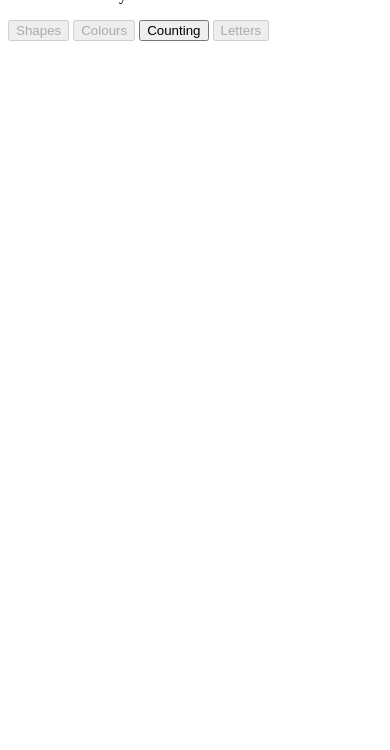
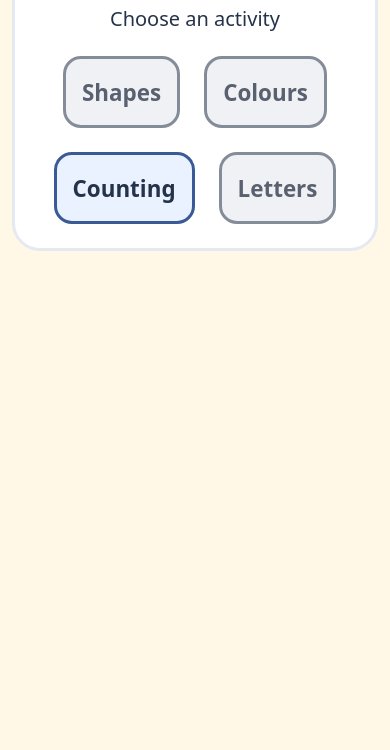
Before and after one commit to TatevikTadevosyan86/Laboration-3-QuizApp, a website built with Vite: page index.html in a window 390 px wide. Shown: the part 94-844 px from the top of the page. Built offline with nearby package versions, Linux system fonts and the light colour scheme.

Commit message:
Style learning screens with large buttons and responsive layout

```diff
--- a/index.html
+++ b/index.html
@@ -1,6 +1,7 @@
 <!doctype html>
 <html lang="en">
-  <head>
+  <head >
+    <link rel="stylesheet" href="/styles.css">
     <meta charset="UTF-8">
     <meta name="viewport" content="width=device-width, initial-scale=1">
     <title>Learn & Play</title>
--- /dev/null
+++ b/styles.css
@@ -0,0 +1,125 @@
+* {
+  box-sizing: border-box;
+}
+
+body {
+  margin: 0;
+  min-height: 100vh;
+  padding: 24px;
+  background: #fff8e7;
+  color: #24324a;
+  font-family: system-ui, sans-serif;
+}
+
+#app {
+  width: 100%;
+  max-width: 720px;
+  margin: 0 auto;
+  padding: 32px;
+  background: #ffffff;
+  border: 3px solid #e4e9f2;
+  border-radius: 28px;
+  text-align: center;
+}
+
+h1 {
+  margin-top: 0;
+  font-size: 2.5rem;
+}
+
+h2 {
+  font-size: 1.75rem;
+}
+
+p {
+  font-size: 1.25rem;
+}
+
+#app > div {
+  display: flex;
+  flex-wrap: wrap;
+  justify-content: center;
+  gap: 16px;
+}
+
+button {
+  min-width: 100px;
+  min-height: 72px;
+  margin: 8px;
+  padding: 16px 24px;
+  border: 3px solid #395a95;
+  border-radius: 18px;
+  background: #eaf1ff;
+  color: #24324a;
+  font: inherit;
+  font-size: 1.4rem;
+  font-weight: 700;
+  cursor: pointer;
+}
+
+button:enabled:hover {
+  background: #dbe7ff;
+}
+
+button:enabled:active {
+  transform: scale(0.97);
+}
+
+button:focus-visible {
+  outline: 4px solid #24324a;
+  outline-offset: 4px;
+}
+
+button:disabled {
+  background: #f0f1f4;
+  border-color: #858c99;
+  color: #596170;
+  cursor: default;
+}
+
+#objects {
+  display: flex;
+  justify-content: center;
+  flex-wrap: wrap;
+  gap: 12px;
+  font-size: 3.5rem;
+  line-height: 1.6;
+}
+
+#answers button {
+  font-size: 2rem;
+}
+
+#feedback {
+  min-height: 110px;
+}
+
+#next {
+  background: #e0f5e8;
+  border-color: #187a36;
+  font-size: 2rem;
+}
+
+#result {
+  font-size: 3rem;
+  font-weight: 700;
+}
+
+@media (max-width: 480px) {
+  body {
+    padding: 12px;
+  }
+
+  #app {
+    padding: 20px 12px;
+  }
+
+  h1 {
+    font-size: 2rem;
+  }
+
+  button {
+    margin: 4px;
+    padding: 12px 16px;
+  }
+}
```
